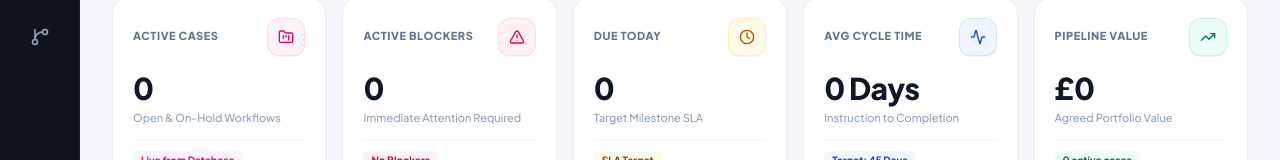
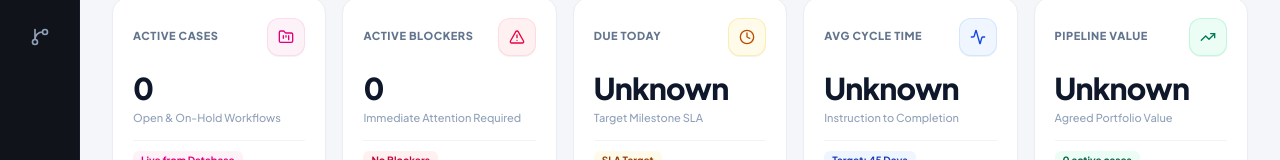
Before and after one commit to paitblack/iceberg-case-management-fe, a React (Vite) app: page / in a window 1280 px wide. Shown: the part 189-349 px from the top of the page. Built offline with nearby package versions, Linux system fonts and the light colour scheme; no server answers.

Commit message:
fix(dashboard): handle nullable metrics in dashboard response
- Make metrics fields nullable in DashboardSnapshot API types

- Provide default display values for nullable metrics in DashboardPage

- Gracefully handle undefined or null amounts when formatting pipeline value

```diff
--- a/src/features/dashboard/DashboardPage.tsx
+++ b/src/features/dashboard/DashboardPage.tsx
@@ -27,10 +27,10 @@ const EMPTY_DASHBOARD: BffDashboardSnapshot = {
   activeBlockersCount: 0,
   priorityOperations: [],
   metrics: {
-    avgCycleTimeDays: 0,
-    milestonesDueToday: 0,
-    pipelineValueAmount: 0,
-    pipelineValueCurrency: 'GBP',
+    avgCycleTimeDays: null,
+    milestonesDueToday: null,
+    pipelineValueAmount: null,
+    pipelineValueCurrency: null,
   },
 };
 
@@ -60,8 +60,9 @@ export const DashboardPage: React.FC = () => {
     loadDashboard();
   }, [loadDashboard]);
 
-  const formatPipelineValue = (amount: number, currency: string) => {
-    const symbol = currency === 'GBP' ? '£' : '$';
+  const formatPipelineValue = (amount: number | null, currency: string | null) => {
+    if (amount === null || amount === undefined) return 'Unknown';
+    const symbol = currency === 'GBP' ? '£' : currency === 'USD' ? '$' : currency ?? '';
     if (amount >= 1_000_000) {
       return `${symbol}${(amount / 1_000_000).toFixed(1)}M`;
     }
@@ -140,7 +141,7 @@ export const DashboardPage: React.FC = () => {
 
             <KpiCard
               title="Due Today"
-              value={data.metrics.milestonesDueToday}
+              value={data.metrics.milestonesDueToday ?? 'Unknown'}
               subtitle="Target Milestone SLA"
               icon={<Clock className="w-4 h-4" />}
               variant="amber"
@@ -149,7 +150,7 @@ export const DashboardPage: React.FC = () => {
 
             <KpiCard
               title="Avg Cycle Time"
-              value={`${data.metrics.avgCycleTimeDays} Days`}
+              value={data.metrics.avgCycleTimeDays !== null ? `${data.metrics.avgCycleTimeDays} Days` : 'Unknown'}
               subtitle="Instruction to Completion"
               icon={<Activity className="w-4 h-4" />}
               variant="blue"
```
Also changed, not shown: src/types/api.ts (+4 -4 lines).
